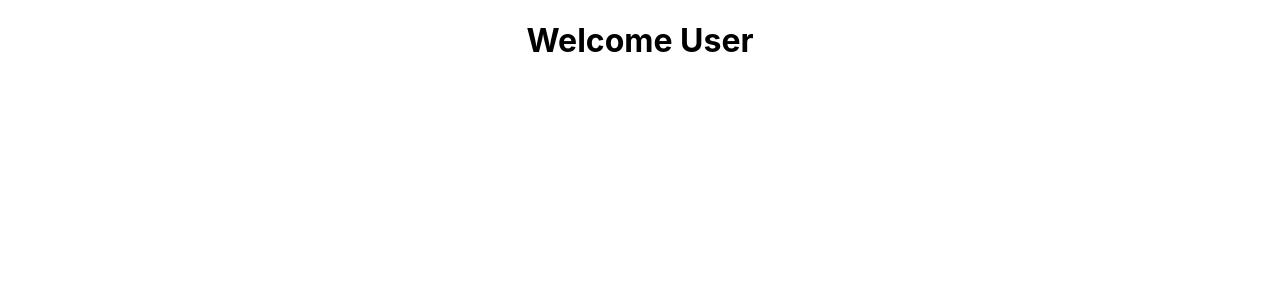
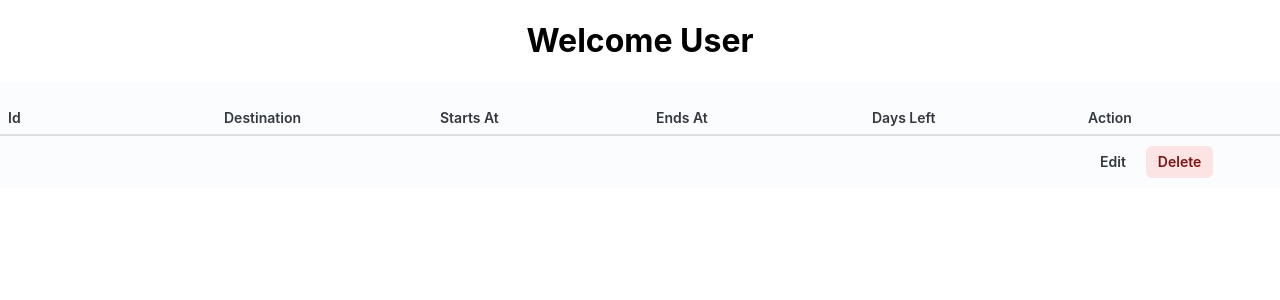
Before and after one commit to kiritka-jain/travel-app, a React (Create React App) app: page /dashboard in a window 1280 px wide. Shown: the top 300 px of the page. Built offline with nearby package versions, Linux system fonts and the light colour scheme.

Commit message:
feat: add triprow and triptable component.

```diff
--- a/package.json
+++ b/package.json
@@ -6,7 +6,9 @@
   "dependencies": {
     "@emotion/react": "^11.13.0",
     "@emotion/styled": "^11.13.0",
-    "@mui/material": "^5.16.6",
+    "@mui/joy": "^5.0.0-beta.48",
+    "@mui/material": "^5.16.7",
+    "@mui/x-data-grid": "^7.12.1",
     "@testing-library/jest-dom": "^5.14.1",
     "@testing-library/react": "^13.0.0",
     "@testing-library/user-event": "^13.2.1",
--- a/src/components/dashboard.js
+++ b/src/components/dashboard.js
@@ -1,7 +1,11 @@
-const DashBoard=(props)=>{
+import TripTable from "./triptable.js";
 
-    return (
-     <h1>Welcome User</h1>
-    );
-  }
-  export default DashBoard;
+const DashBoard = (props) => {
+  return (
+    <div>
+      <h1>Welcome User</h1>
+      <TripTable />
+    </div>
+  );
+};
+export default DashBoard;
--- /dev/null
+++ b/src/components/triprow.js
@@ -0,0 +1,27 @@
+import Box from '@mui/joy/Box';
+import Button from '@mui/joy/Button';
+
+const TripRow = (props) => {
+    const {id,destination, starts_at,  ends_at,days_left } = props;
+    return (
+        <>
+                <td >{id}</td>
+                <td>{destination}</td>
+                <td>{starts_at}</td>
+                <td>{ends_at}</td>
+                <td>{days_left}</td>
+                <td>
+                  <Box sx={{ display: 'flex', gap: 1 }}>
+                    <Button size="sm" variant="plain" color="neutral">
+                      Edit
+                    </Button>
+                    <Button size="sm" variant="soft" color="danger">
+                      Delete
+                    </Button>
+                  </Box>
+                </td>
+        </>
+
+    )
+}
+export default TripRow;
--- /dev/null
+++ b/src/components/triptable.js
@@ -0,0 +1,31 @@
+import Table from "@mui/joy/Table";
+import Sheet from "@mui/joy/Sheet";
+import TripRow from "./triprow";
+import Box from "@mui/joy/Box";
+
+const TripTable = (props) => {
+  return (
+    <Box>
+      <Sheet>
+        <Table>
+            <thead>
+              <tr>
+                <th style={{ width: 200 }}>Id</th>
+                <th style={{ width: 200 }}>Destination</th>
+                <th style={{ width: 200 }}>Starts At</th>
+                <th style={{ width: 200 }}>Ends At</th>
+                <th style={{ width: 200 }}>Days Left</th>
+                <th style={{ width: 200 }}>Action</th>
+              </tr>
+            </thead>
+            <tbody>
+              <tr>
+                <TripRow />
+              </tr>
+            </tbody>
+        </Table>
+      </Sheet>
+    </Box>
+  );
+};
+export default TripTable;
```
Also changed, not shown: 2 other files (tests, documents, lock files or other folders).
